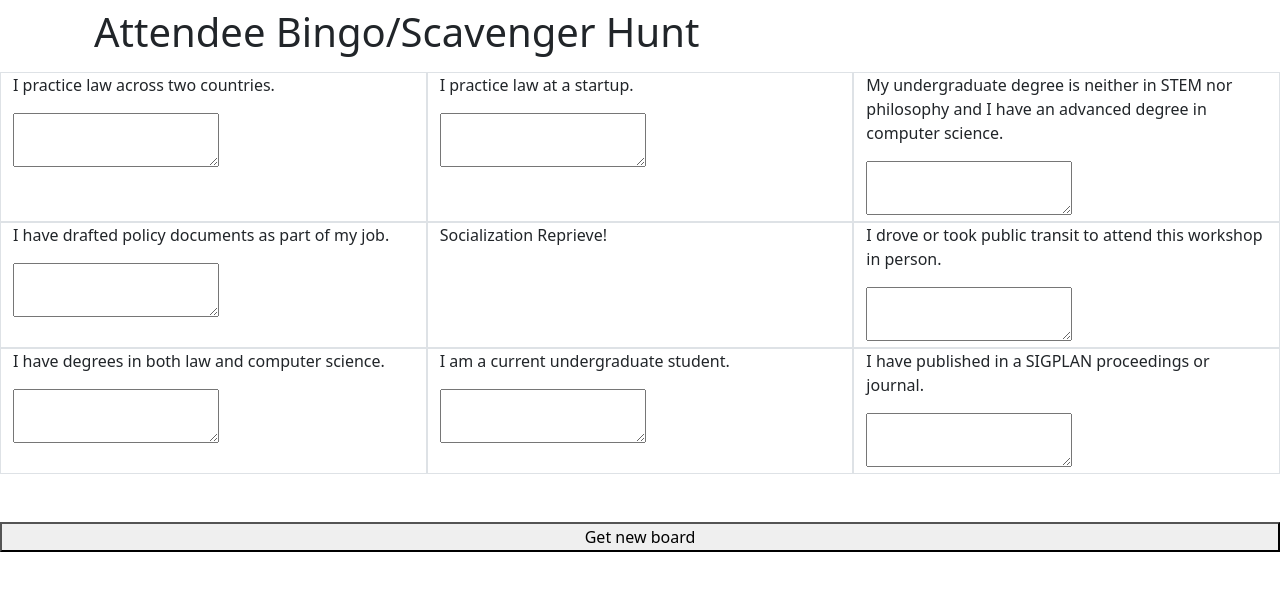
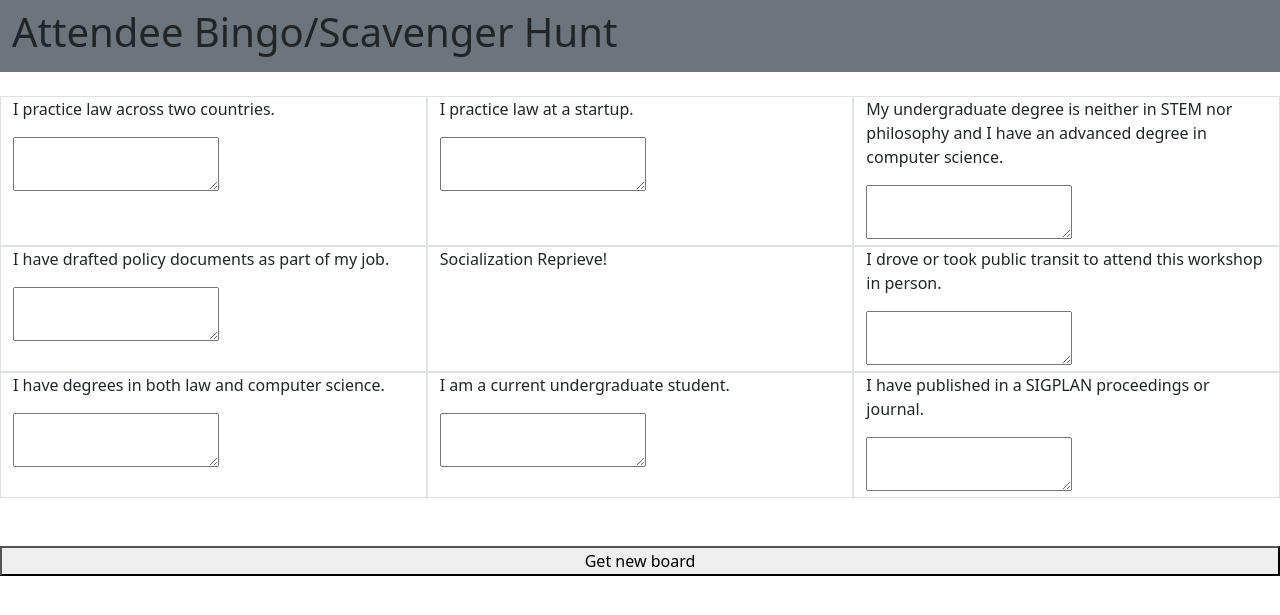
Before and after one commit to etosch/prolala.github.io, a Jekyll site: the page built from icebreaker.md, in a window 1280 px wide. Shown: the top 615 px of the page. Built offline with Jekyll 4.4.1, drawn with Linux system fonts in a browser that asks for light colours; Markdown is read by kramdown in place of the engine named in the settings.

Commit message:
sticky top

```diff
--- a/_layouts/icebreaker.html
+++ b/_layouts/icebreaker.html
@@ -174,15 +174,14 @@
   <body>
 
     <header class="container">
-    <div class="text-center navbar navbar-fixed-top">
+    <div class="text-center navbar fixed-top mb-5 bg-secondary">
       <div class="row">
         <h1>Attendee Bingo/Scavenger Hunt</h1>
-        <div><span class="box"></span></div>
-      </div>
+        <div><span class="box"></span></div></div>
       </div>
 </header>
 
-    <div class="container-fluid">
+    <div class="container-fluid mt-5 py-5">
         <div class="row">
             <div class="border col-sm" id="box11"><p id="q11"></p><textarea onchange="save_names('name11');" id="name11"></textarea></div>
             <div class="border col-sm" id="box12"><p id="q12"></p><textarea onchange="save_names('name12');" id="name12"></textarea></div>
```
